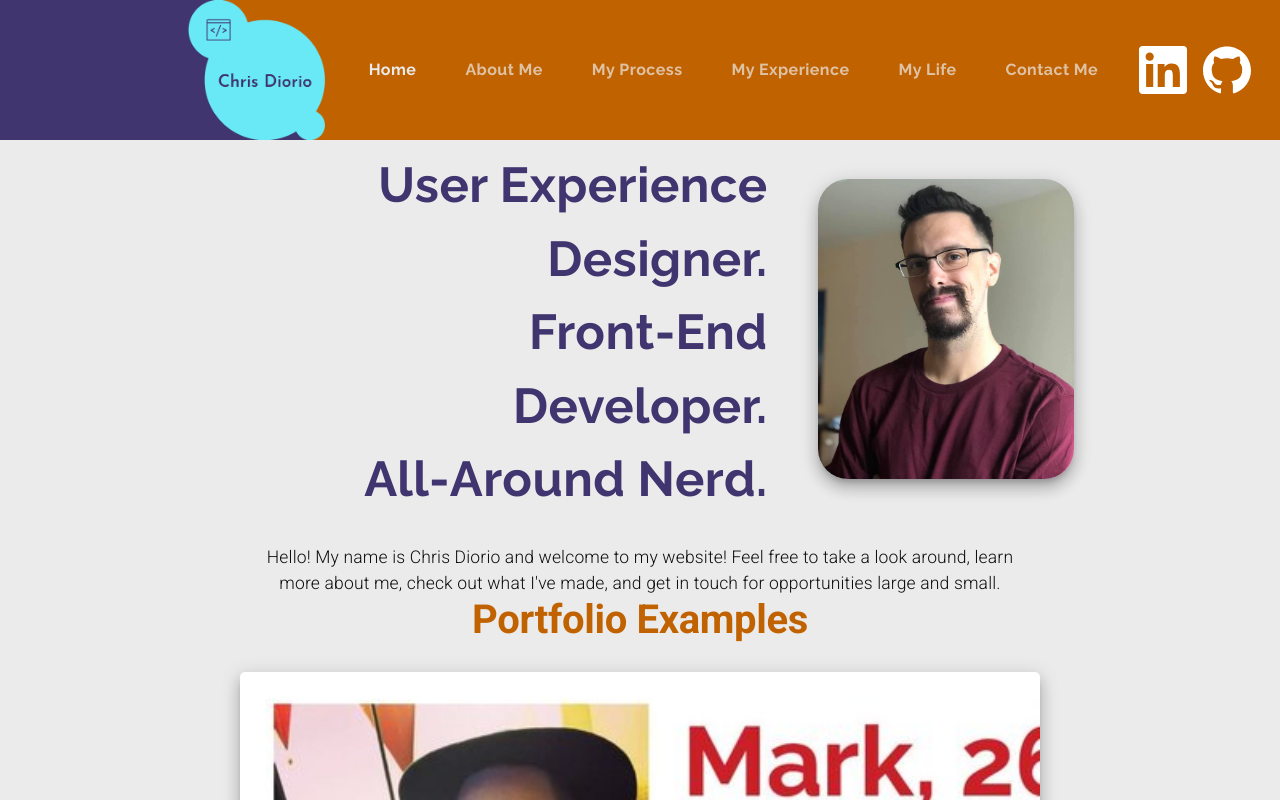
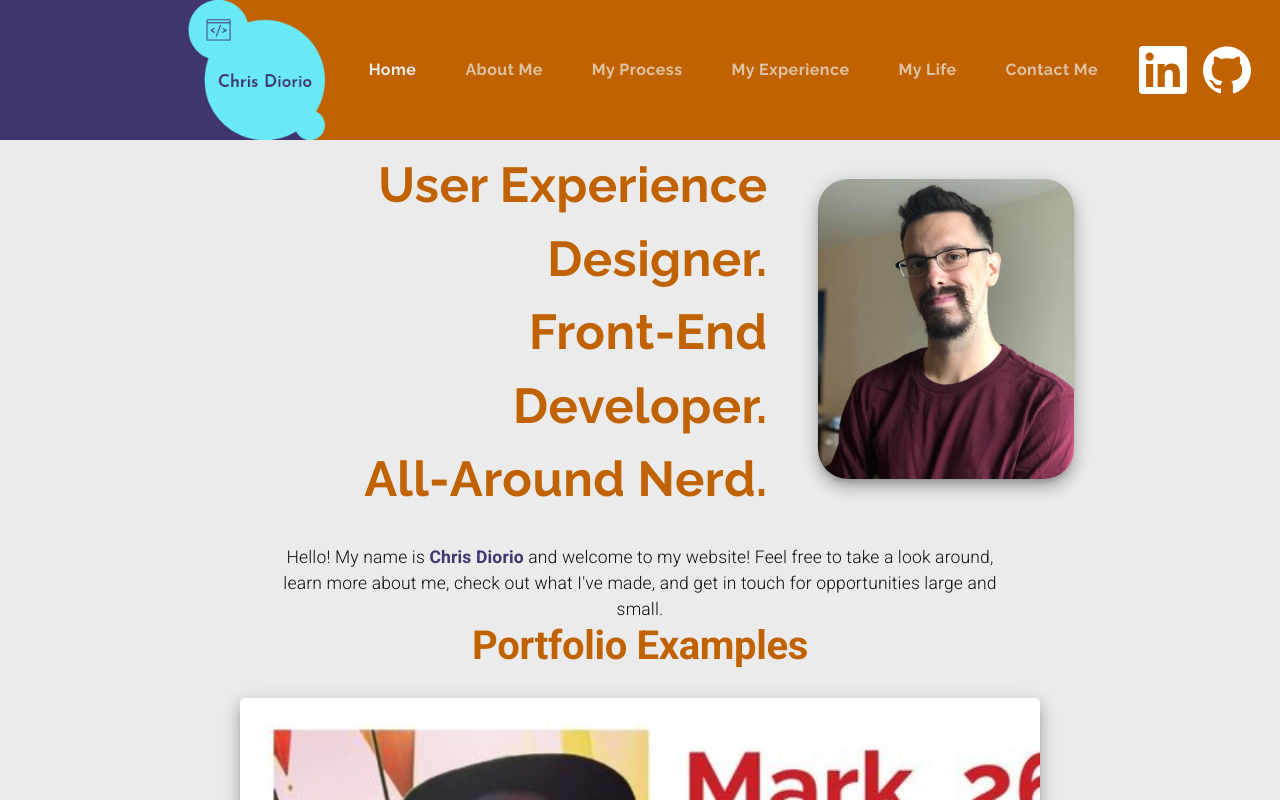
Before and after one commit to PupRiku/portfolio, a Next.js app: page / in a window 1280 px wide. Shown: the top 800 px of the page. Built offline with nearby package versions, Linux system fonts and the light colour scheme.

Commit message:
styling fixes

```diff
--- a/pages/index.js
+++ b/pages/index.js
@@ -36,7 +36,7 @@ const useStyles = makeStyles(theme => ({
     fontFamily: "Raleway",
     fontWeight: 700,
     fontSize: "3.5em",
-    color: theme.palette.common.purple,
+    color: theme.palette.common.orange,
   },
   heroImage: {
     maxHeight: 300,
@@ -123,6 +123,10 @@ const useStyles = makeStyles(theme => ({
   titleContainer: {
     marginBottom: "10em",
   },
+  highlight: {
+    color: theme.palette.common.purple,
+    fontWeight: 700,
+  }
 }));
 
 const Arrow = props => {
@@ -261,7 +265,7 @@ export default function Index() {
         >
           <Grid item style={{ maxWidth: 750 }}>
             <Typography className={classes.introText} align="center">
-              Hello! My name is Chris Diorio and welcome to my website! Feel
+              Hello! My name is <span className={classes.highlight}>Chris Diorio</span> and welcome to my website! Feel
               free to take a look around, learn more about me, check out what
               I've made, and get in touch for opportunities large and small.
             </Typography>
```
